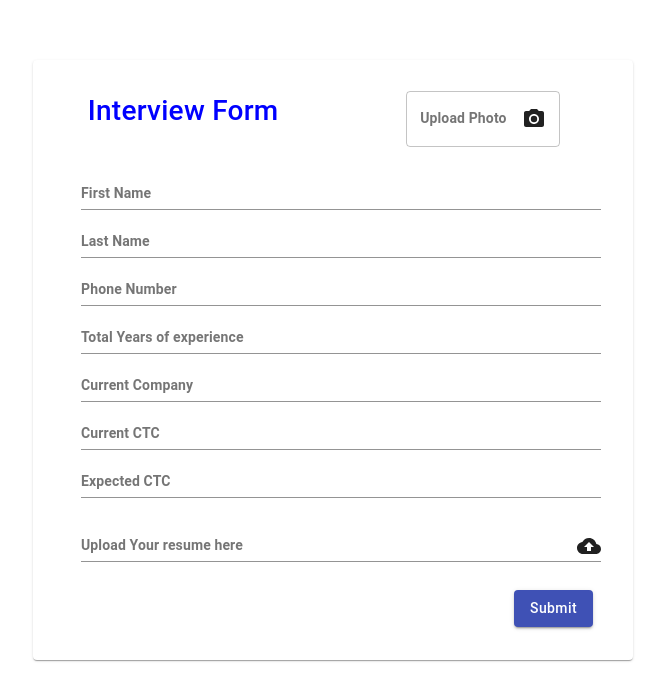
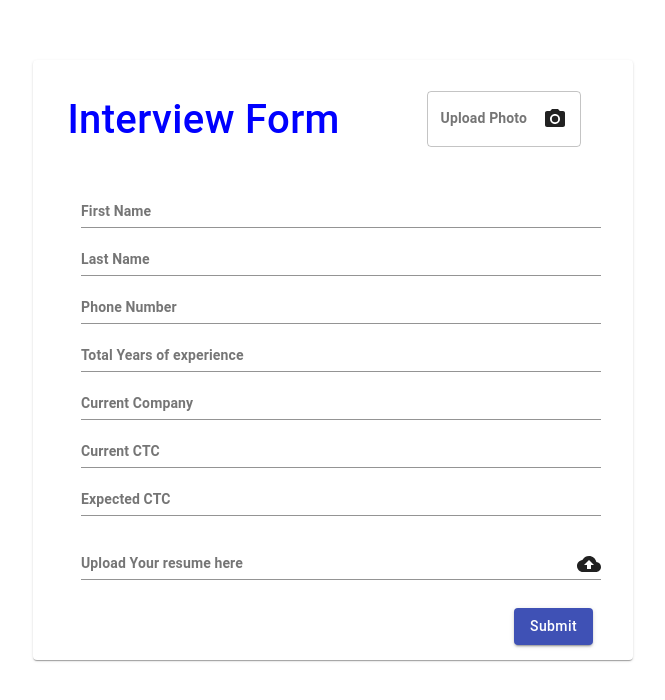
Before and after one commit to Prakrithi-Shetty/Employeeform, a React (Create React App) app: page / in a window 1280 px wide. Shown: the top 700 px of the page, without its empty margins (367-1032 px from the left). Built offline with nearby package versions, Linux system fonts and the light colour scheme.

Commit message:
third commit

```diff
--- a/src/Form.js
+++ b/src/Form.js
@@ -71,7 +71,8 @@ marginRight:40,
     paddingTop:30,
         marginBottom: 30,
         textAlign: "center",
-        color:"blue"
+        color:"blue",
+        fontSize:40,
 
   },
 
@@ -98,8 +99,9 @@ function Form(props) {
       <div className={classes.main}>
         <div><Typography className={classes.typo}>Interview Form</Typography></div>
         <div className={classes.photo}>
-        <TextField
-                id="Upload Your photo here"
+
+    <TextField
+                id="Upload Photo"
                 type="file"
                 style={{ display: "none" }}
                 variant="outlined"
@@ -107,19 +109,16 @@ function Form(props) {
                 margin="normal"
                 className={classes.textField}
               />
-
-              <label htmlFor="Upload Your photo here ">
+              <label htmlFor="Upload Photo">
                 <TextField
-                  label=" Upload Photo"
-
+                  label="Upload Photo"
                   variant="outlined"
                   margin="normal"
                   className={classes.textField}
                   InputProps={{
                     endAdornment: (
                       <InputAdornment position="end" className={classes.icon}>
-
-                        <PhotoCameraIcon />
+                        <PhotoCameraIcon/>
                       </InputAdornment>
                     )
                   }}
```
